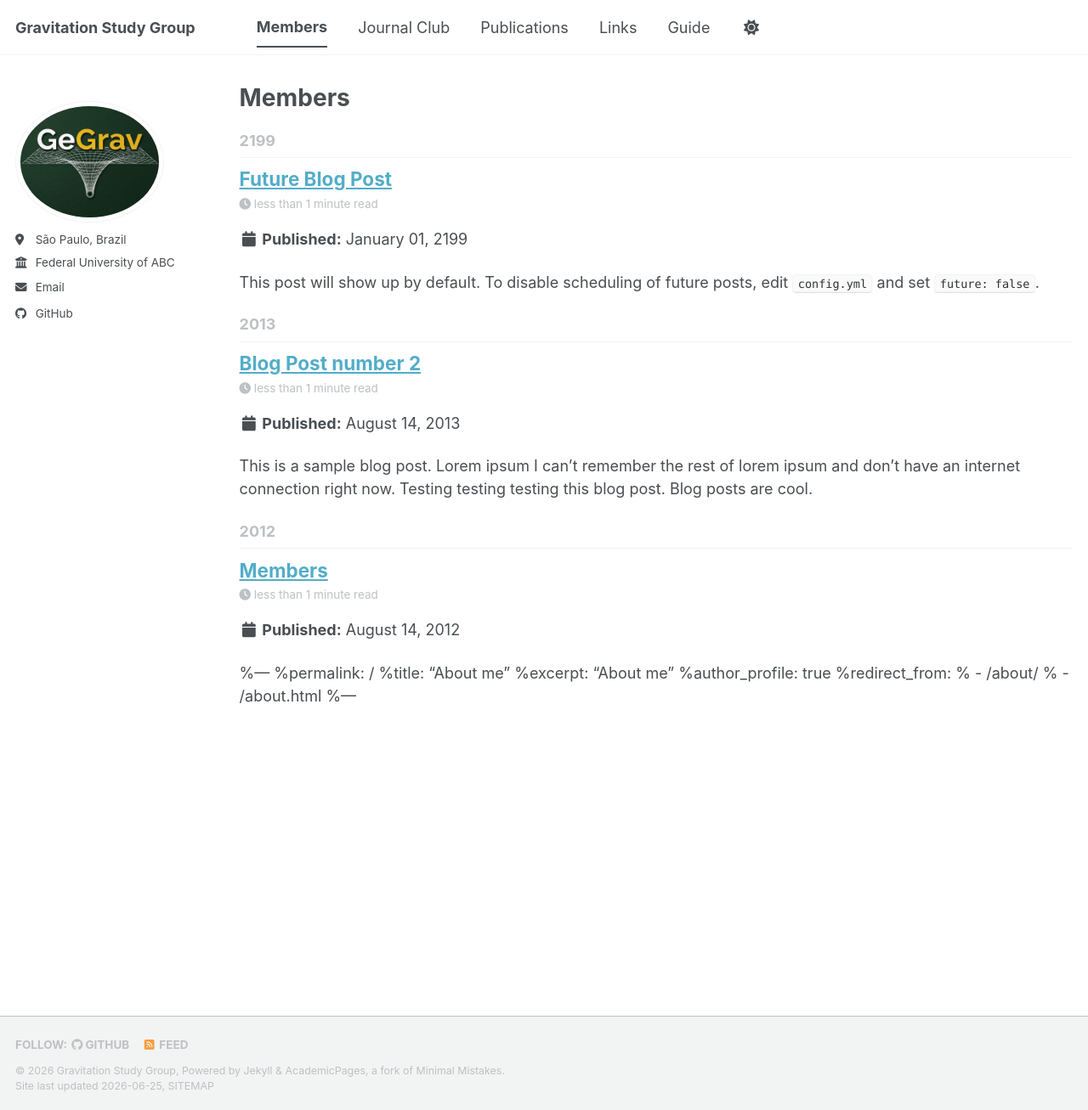
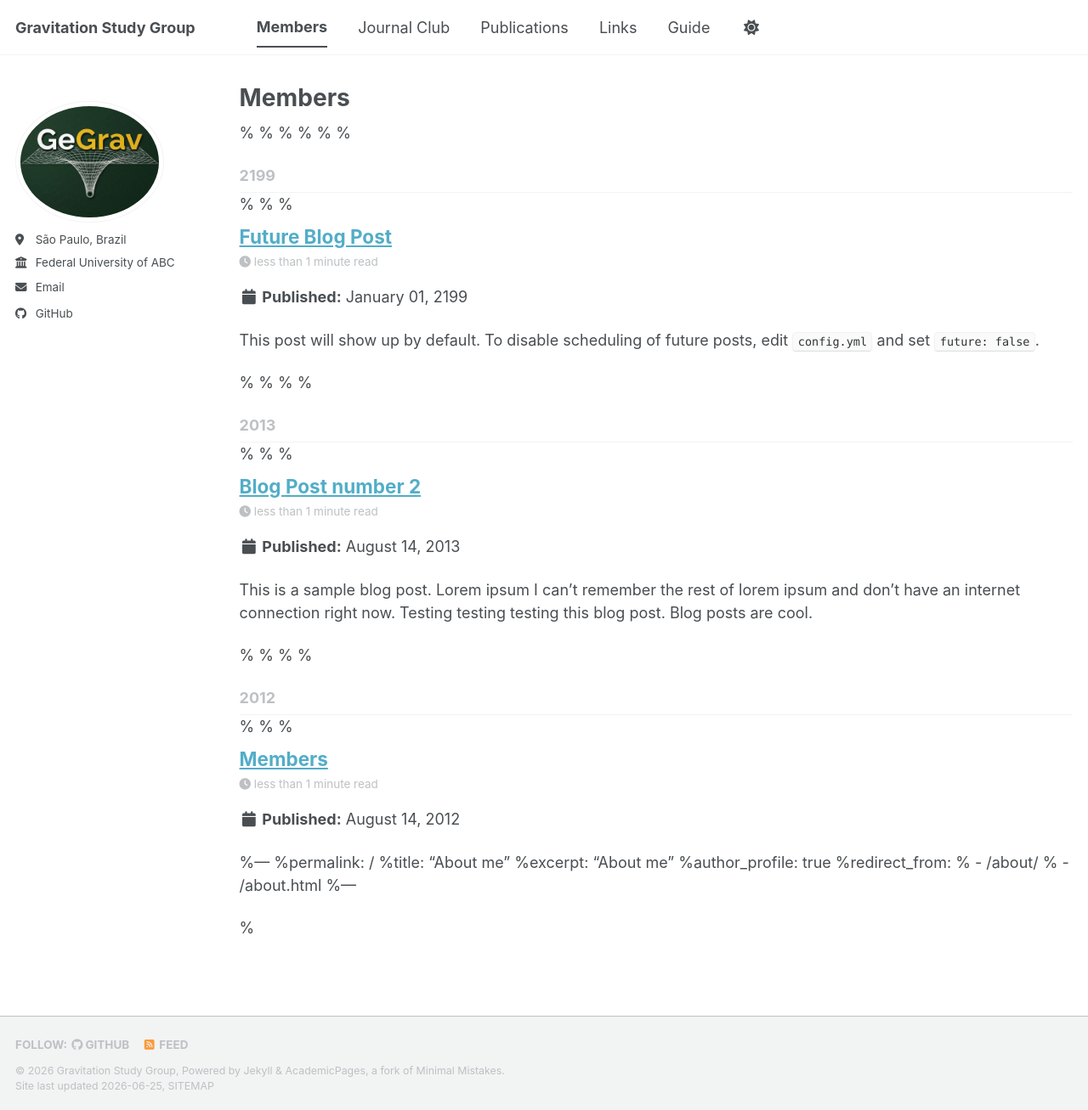
Before and after one commit to gegrav-ufabc/gegrav-ufabc.github.io, a Jekyll site: the page built from _pages/year-archive.html, in a window 1280 px wide and 1307 px high. Shown: the whole window at 85% size. Built offline with Jekyll 4.4.1, drawn with Linux system fonts in a browser that asks for light colours; a style sheet for code colours, icons or effects is not loaded.

Commit message:
Update year-archive.html

```diff
--- a/_pages/year-archive.html
+++ b/_pages/year-archive.html
@@ -7,13 +7,13 @@ redirect_from:
   - /wordpress/blog-posts/
 ---
 
-{% include base_path %}
-{% capture written_year %}'None'{% endcapture %}
-{% for post in site.posts %}
-  {% capture year %}{{ post.date | date: '%Y' }}{% endcapture %}
-  {% if year != written_year %}
-    <h2 id="{{ year | slugify }}" class="archive__subtitle">{{ year }}</h2>
-    {% capture written_year %}{{ year }}{% endcapture %}
-  {% endif %}
-  {% include archive-single.html %}
-{% endfor %}
+%{% include base_path %}
+%{% capture written_year %}'None'{% endcapture %}
+%{% for post in site.posts %}
+%  {% capture year %}{{ post.date | date: '%Y' }}{% endcapture %}
+%  {% if year != written_year %}
+%    <h2 id="{{ year | slugify }}" class="archive__subtitle">{{ year }}</h2>
+%    {% capture written_year %}{{ year }}{% endcapture %}
+%  {% endif %}
+%  {% include archive-single.html %}
+%{% endfor %}
```
